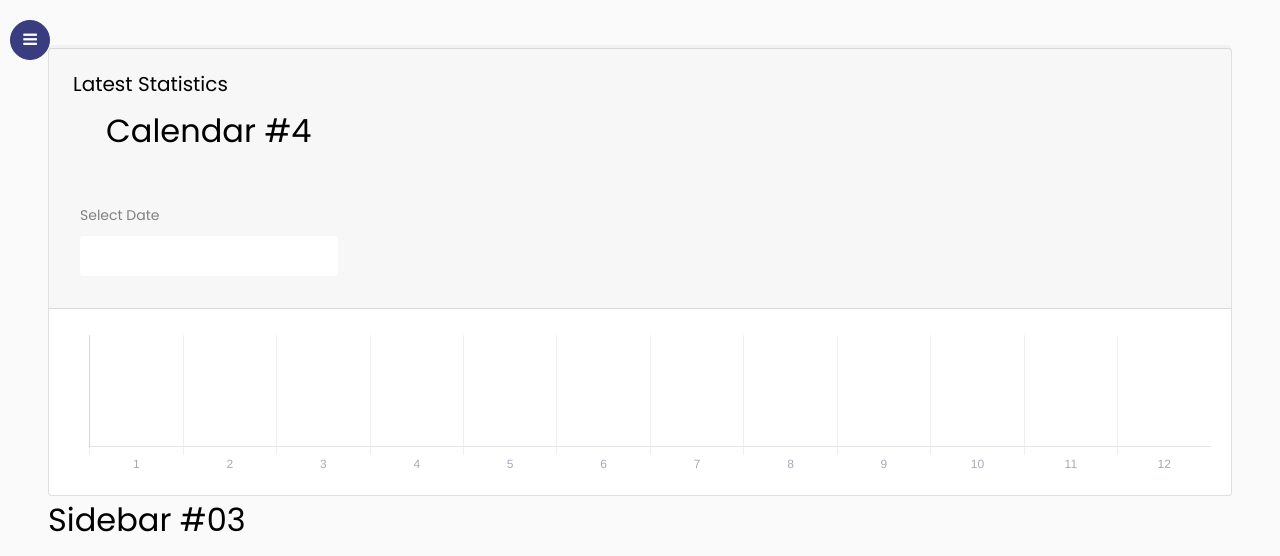
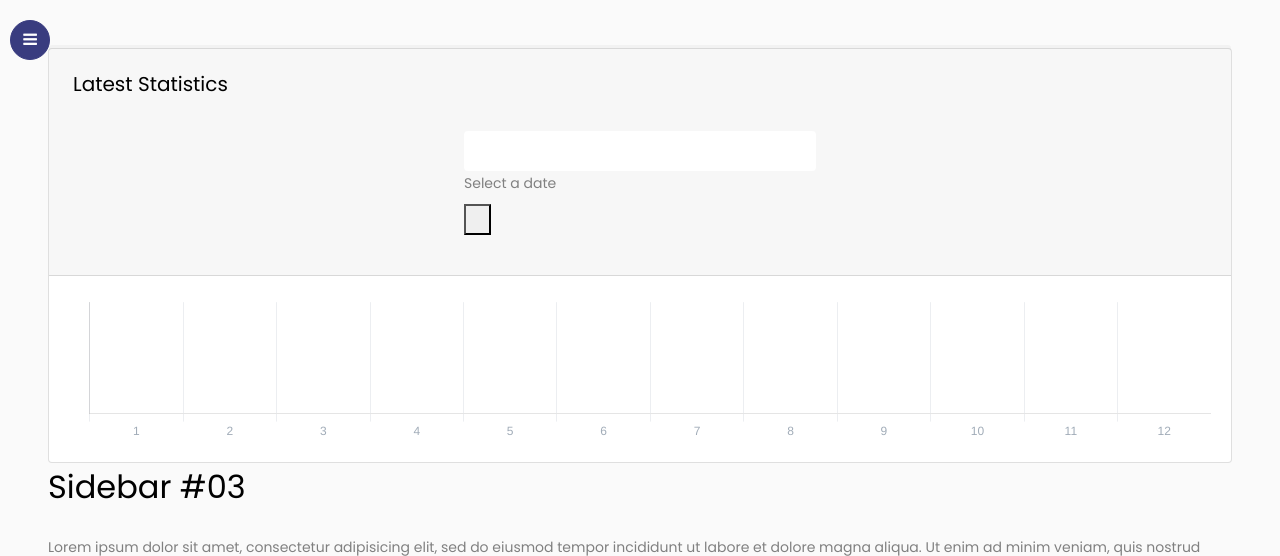
Before and after one commit to uky-syauki/undangan, a Flask app: page / in a window 1280 px wide. Shown: the top 556 px of the page. Run offline with Flask 3, Linux system fonts and the light colour scheme; some libraries are stand-ins or nearby versions.

Commit message:
Update1.5

```diff
--- a/app/templates/index.html
+++ b/app/templates/index.html
@@ -37,7 +37,7 @@
           </button>
         </div>
       </section> -->
-      <div class="col-lg-3">
+      <!-- <div class="col-lg-3">
         <h2 class="mb-5 text-center">Calendar #4</h2>
         <form action="#" class="row">
           <div class="col-md-12">
@@ -47,7 +47,17 @@
             </div>
           </div>
         </form>
-      </div>
+      </div> -->
+      <section class="w-100 p-4 d-flex justify-content-center pb-4">
+        <div class="form-outline datepicker" style="width: 22rem;">
+          <input type="text" class="form-control form-icon-trailing" id="exampleDatepicker1">
+          <label for="exampleDatepicker1" class="form-label" style="margin-left: 0px;">Select a date</label>
+        <div class="form-notch"><div class="form-notch-leading" style="width: 9px;"></div><div class="form-notch-middle" style="width: 81.6px;"></div><div class="form-notch-trailing"></div></div>
+      <button id="datepicker-toggle-660002" type="button" class="datepicker-toggle-button" data-mdb-toggle="datepicker">
+        <i class="far fa-calendar datepicker-toggle-icon"></i>
+      </button>
+    </div>
+      </section>
       <!-- End sesi input date -->
     </div>
   </div>
```
